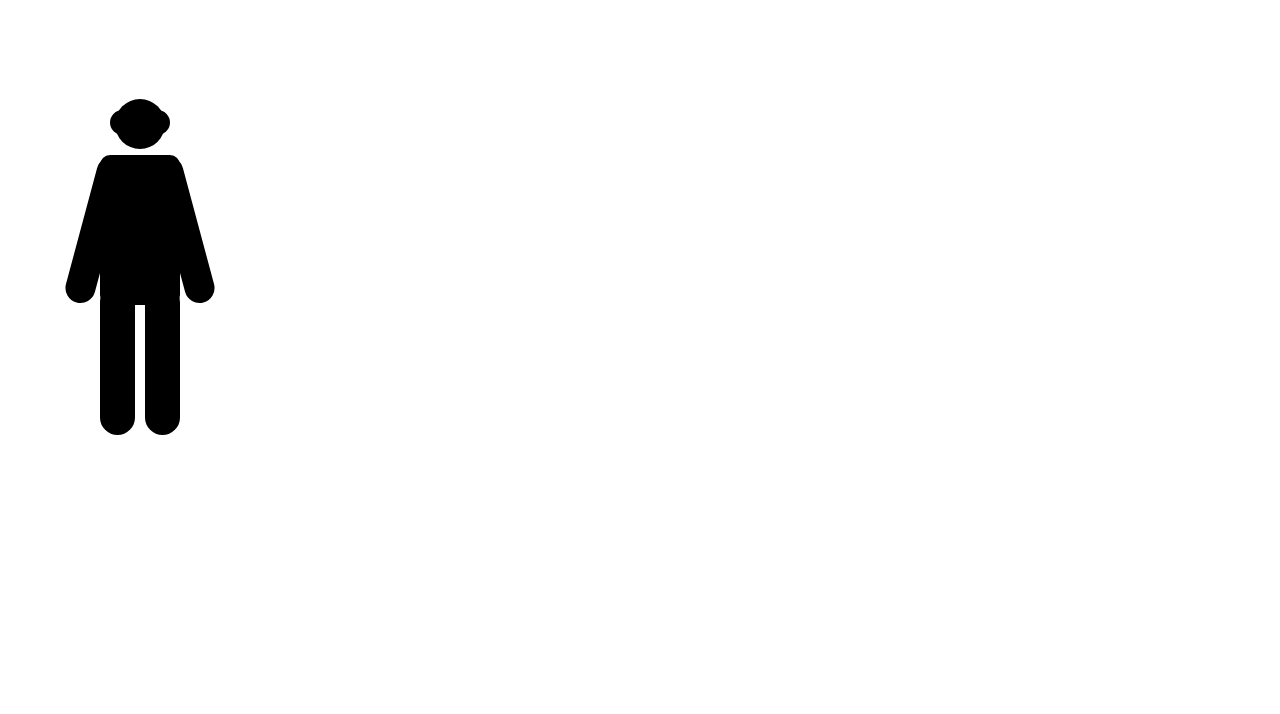
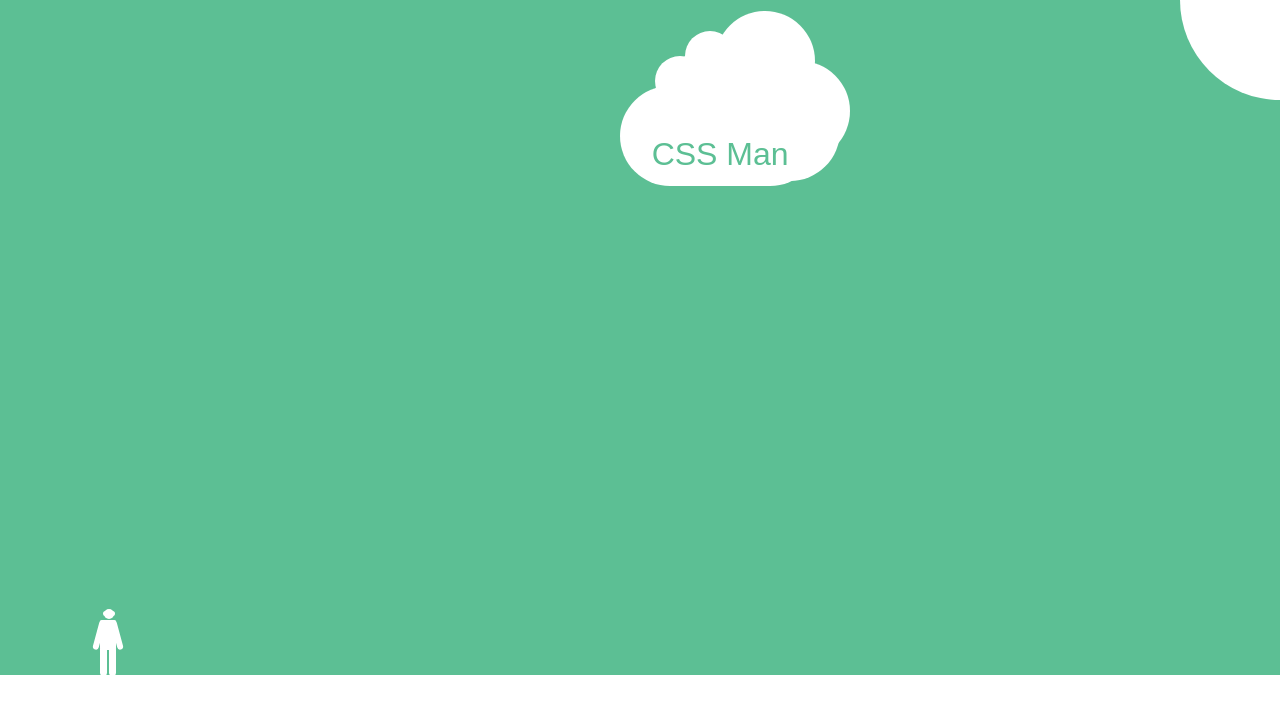
Before and after one commit to josephwegner/josephwegner.github.com, a Jekyll site: the page juggle.html, which Jekyll copies as it is, in a window 1280 px wide. Shown: the top 714 px of the page. Built offline with Jekyll 4.4.1, drawn with Linux system fonts in a browser that asks for light colours; Markdown is read by kramdown in place of the engine named in the settings.

Commit message:
Update juggle

```diff
--- a/juggle.html
+++ b/juggle.html
@@ -4,18 +4,27 @@
 	<style type="text/css">
 		body {
 			margin: 100px;
+			background-color: #5cbf94;
+		}
+
+		.human {
+			display: inline-block;
+			zoom: .2;
+			position: absolute;
+			bottom: 25%;
+			margin-bottom: 2%;
 		}
 
 		.head {
 			height: 50px;
 			width: 50px;
 			position: relative;
-			left: 16px;
+			left: 60%;
 			border-radius: 50px;
-			background-color: black;
+			background-color: white;
 			animation: headBob 1.5s linear infinite;
 			-webkit-animation: headBob 1.5s linear infinite;
-			top: 0;
+			margin: 0 0 0 -25px;
 		}
 
 		.head:before {
@@ -24,7 +33,7 @@
 			height: 25px;
 			width: 25px;
 			border-radius: 25px;
-			background-color: black;
+			background-color: white;
 			position: absolute;
 			left: -5px;
 			top: 11px;
@@ -36,7 +45,7 @@
 			height: 25px;
 			width: 25px;
 			border-radius: 25px;
-			background-color: black;
+			background-color: white;
 			position: absolute;
 			right: -5px;
 			top: 11px;
@@ -44,47 +53,47 @@
 
 		@keyframes headBob {
 			0% {
-				top: 0;
-				left: 16px;
+				margin: 0 0 0 -25px;
+				left: 55%;
 			}
 			25% {
-				top: -5px;
-				left: 11px;
+				margin: -8% 0 8% -25px;
+				left: 50%;
 			}
 			50% {
-				top: 0;
-				left: 9px;
+				margin: 0 0 0 -25px;
+				left: 45%;
 			}
 			75% {
-				top: -5px;
-				left: 11px;
+				margin: -8% 0 8% -25px;
+				left: 50%;
 			}
 			100% {
-				top: 0;
-				left: 16px;
+				margin: 0 0 0 -25px;
+				left: 55%;
 			}
 		}
 
 		@-webkit-keyframes headBob {
 			0% {
-				top: 0;
-				left: 16px;
+				margin: 0 0 0 -25px;
+				left: 55%;
 			}
 			25% {
-				top: -5px;
-				left: 11px;
+				margin: -8% 0 8% -25px;
+				left: 50%;
 			}
 			50% {
-				top: 0;
-				left: 9px;
+				margin: 0 0 0 -25px;
+				left: 45%;
 			}
 			75% {
-				top: -5px;
-				left: 11px;
+				margin: -8% 0 8% -25px;
+				left: 50%;
 			}
 			100% {
-				top: 0;
-				left: 16px;
+				margin: 0 0 0 -25px;
+				left: 55%;
 			}
 		}
 
@@ -93,7 +102,7 @@
 			top: 5px;
 			height: 150px;
 			width: 80px;
-			background-color: black;
+			background-color: white;
 			border-radius: 10px;
 		}
 
@@ -106,7 +115,7 @@
 			position: absolute;
 			left: -19px;
 			top: 0px;
-			background-color: black;
+			background-color: white;
 			-webkit-transform: rotateZ(15deg);
 		}
 		.body:after {
@@ -118,14 +127,14 @@
 			position: absolute;
 			right: -19px;
 			top: 0px;
-			background-color: black;
+			background-color: white;
 			-webkit-transform: rotateZ(-15deg);
 		}
 
 		.legs {
 			height: 1px;
 			width: 70px;
-			background-color: black;
+			background-color: white;
 			position: relative;
 		}
 
@@ -138,7 +147,7 @@
 			position: absolute;
 			left: 0px;
 			top: -15px;
-			background-color: black;
+			background-color: white;
 		}
 		.legs:after {
 			content: " ";
@@ -149,7 +158,123 @@
 			position: absolute;
 			right: -10px;
 			top: -15px;
-			background-color: black;
+			background-color: white;
+		}
+
+		.terrain {
+			position: absolute;
+			bottom: 0;
+			left: 0;
+			width: 100%;
+			height: 25%;
+			background-color: white;
+		}
+
+		.sun {
+			height: 200px;
+			width: 200px;
+			position: absolute;
+			top: -100px;
+			right: -100px;
+			border-radius: 100px;
+			background-color: white;
+		}
+
+		.clouds {
+			height: 40%;
+			position: absolute;
+			top: 0;
+			left: 0;
+			width: 100%;
+		}
+
+		.clouds .cloud {
+			width: 200px;
+			height: 100px;
+			border-radius: 100px;
+			background-color: white;
+			position: absolute;
+			color: #5cbf94;
+			text-align: center;
+			font-family: sans-serif;
+			font-size: 200%;
+		}
+
+		.clouds .cloud.fast {
+			right: -200px;
+			top: 50%;
+			animation: cloudFloat 20s linear infinite;
+			-webkit-animation: cloudFloat 20s linear infinite;
+			z-index: 10;
+		}
+
+		.clouds .cloud.medium {
+			right: -600px;
+			top: 40%;
+			animation: cloudFloat 30s linear infinite;
+			-webkit-animation: cloudFloat 30s linear infinite;
+		}
+
+		.clouds .cloud.slow {
+			right: -1000px;
+			top: 30%;
+			animation: cloudFloat 40s linear infinite;
+			-webkit-animation: cloudFloat 40s linear infinite;
+		}
+
+		.clouds .cloud:before {
+			content: " ";
+			display: block;
+			height: 50px;
+			width: 50px;
+			border-radius: 50px;
+			background-color: white;
+			position: relative;
+			top: -30px;
+			left: 35px;
+			z-index: -1;
+		}
+
+		.clouds .cloud:after {
+			content: " ";
+			display: block;
+			height: 100px;
+			width: 100px;
+			border-radius: 100px;
+			background-color: white;
+			position: absolute;
+			top: -50px;
+			left: 65px;
+			z-index: -1;
+		}
+
+		@keyframes cloudFloat {
+			0% {
+				margin: 0 0 0 -25px;
+				left: 55%;
+			}
+			25% {
+				margin: -8% 0 8% -25px;
+				left: 50%;
+			}
+			50% {
+				margin: 0 0 0 -25px;
+				left: 45%;
+			}
+			75% {
+				margin: -8% 0 8% -25px;
+				left: 50%;
+			}
+			100% {
+				margin: 0 0 0 -25px;
+				left: 55%;
+			}
+		}
+
+		@-webkit-keyframes cloudFloat {
+			100% {
+				right: 100%;
+			}
 		}
 	</style>
 <body>
@@ -158,5 +283,14 @@
 	<div class="body"></div>
 	<div class="legs"></div>
 </div>
+<div class="world">
+	<div class="sun"></div>
+	<div class="terrain"></div>
+	<div class="clouds">
+		<div class="cloud slow"></div>
+		<div class="cloud fast">CSS Man</div>
+		<div class="cloud medium"></div>
+	</div>
+</div>
 </body>
 </html>
```
